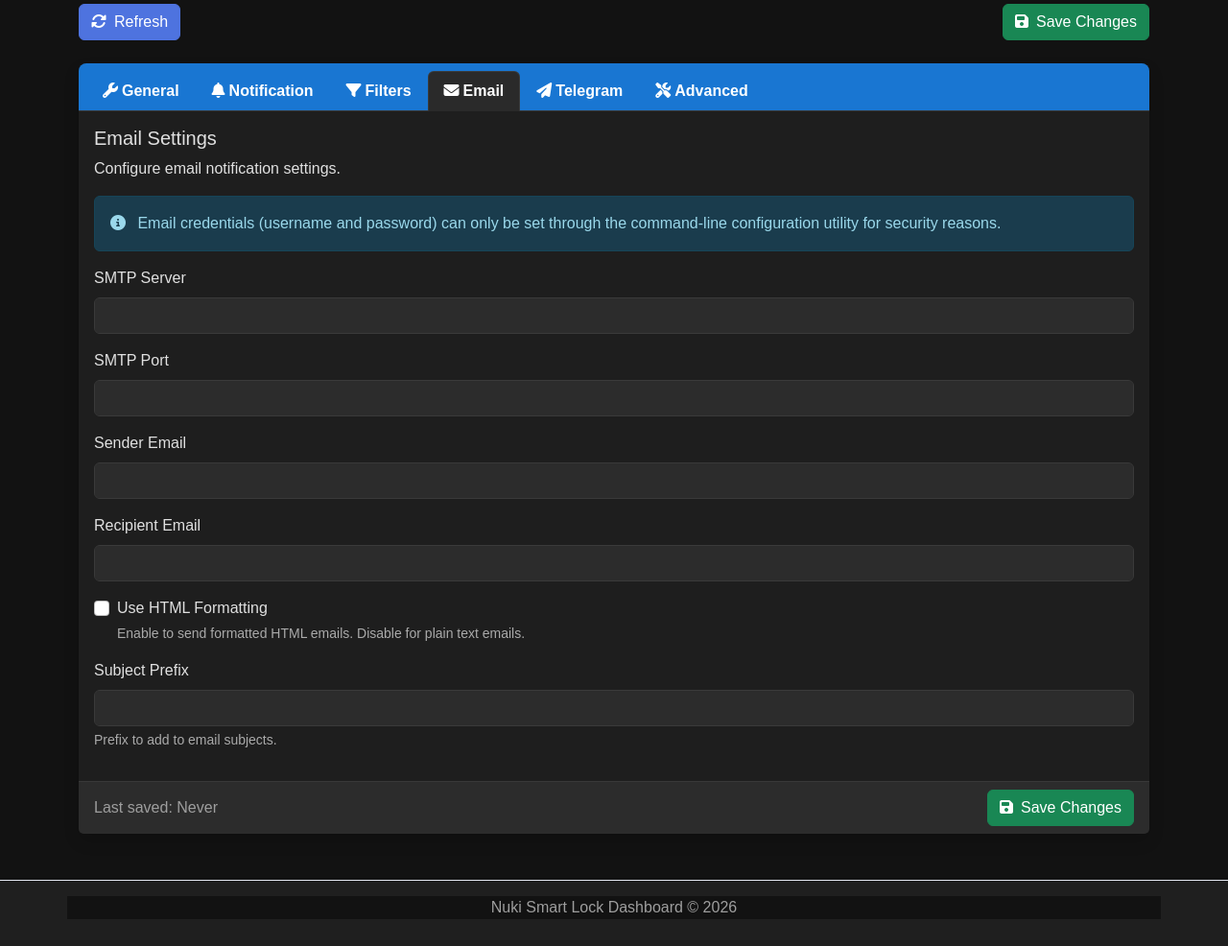
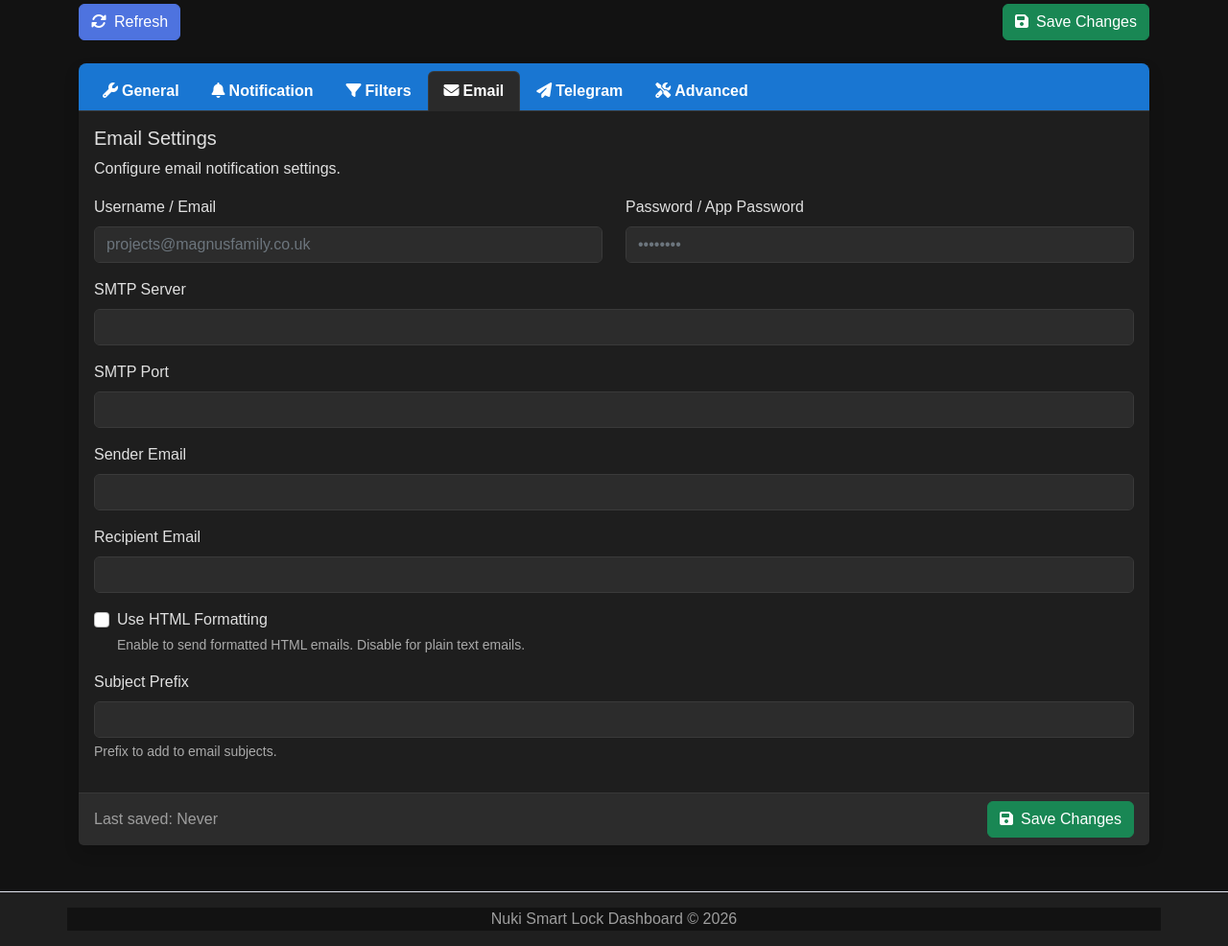
Before and after one commit to davedavedavenm/nuki-smart-lock-notification, a Python web app: template web/templates/config.html in a window 1280 px wide, after a click on "Email". Shown: the part 202-1188 px from the top of the page at 96% size. Before the commit the page ends 1160 px from the top, so only its background shows below. Run offline with Jinja, Linux system fonts and the light colour scheme; the template is opened without the code that fills it, so the values that code supplies are empty.

Commit message:
feat(web): Add full credential management to configuration page and reduce worker count for stability

```diff
--- a/docker-compose.yml
+++ b/docker-compose.yml
@@ -59,6 +59,7 @@ services:
       - TZ=Europe/London
       - DEFAULT_THEME=dark
       - SECRET_KEY=${SECRET_KEY:-nuki-smart-lock-dashboard-fixed-key}
+      - GUNICORN_WORKERS=1
     networks:
       - nuki-network
     depends_on:
--- a/web/templates/config.html
+++ b/web/templates/config.html
@@ -217,12 +217,18 @@
                         <h5 class="card-title">Email Settings</h5>
                         <p class="card-text">Configure email notification settings.</p>
 
-                        <div class="alert alert-info">
-                            <i class="fas fa-info-circle me-2"></i>
-                            Email credentials (username and password) can only be set through the command-line configuration utility for security reasons.
-                        </div>
+                        <form id="emailForm">
+                            <div class="row">
+                                <div class="col-md-6 mb-3">
+                                    <label for="emailUsername" class="form-label">Username / Email</label>
+                                    <input type="text" class="form-control" id="emailUsername" name="email.username" placeholder="projects@magnusfamily.co.uk">
+                                </div>
+                                <div class="col-md-6 mb-3">
+                                    <label for="emailPassword" class="form-label">Password / App Password</label>
+                                    <input type="password" class="form-control" id="emailPassword" name="email.password" placeholder="••••••••">
+                                </div>
+                            </div>
 
-                        <form id="emailForm">
                             <div class="mb-3">
                                 <label for="smtpServer" class="form-label">SMTP Server</label>
                                 <input type="text" class="form-control" id="smtpServer" name="email.smtp_server">
@@ -262,16 +268,20 @@
                         <h5 class="card-title">Telegram Settings</h5>
                         <p class="card-text">Configure Telegram notification settings.</p>
 
-                        <div class="alert alert-info">
-                            <i class="fas fa-info-circle me-2"></i>
-                            Telegram bot token can only be set through the command-line configuration utility for security reasons.
-                        </div>
+                        <form id="telegramForm">
+                            <div class="mb-3">
+                                <label for="telegramBotToken" class="form-label">Telegram Bot Token</label>
+                                <div class="input-group">
+                                    <span class="input-group-text"><i class="fas fa-key"></i></span>
+                                    <input type="password" class="form-control" id="telegramBotToken" name="telegram.bot_token" placeholder="••••••••">
+                                </div>
+                                <div class="form-text">Your Telegram bot token from @BotFather.</div>
+                            </div>
 
-                        <form id="telegramForm">
                             <div class="mb-3">
                                 <label for="chatId" class="form-label">Chat ID</label>
                                 <input type="text" class="form-control" id="chatId" name="telegram.chat_id">
-                                <div class="form-text">The chat ID where notifications will be sent. Run the get_telegram_chat_id.py script to get this.</div>
+                                <div class="form-text">The chat ID where notifications will be sent.</div>
                             </div>
 
                             <div class="mb-3 form-check">
@@ -435,6 +445,31 @@
 
     // Populate configuration forms with loaded data
     function populateConfigForms(data) {
+        // Nuki settings
+        if (data.nuki && data.nuki.api_token) {
+            $('#nukiToken').val(data.nuki.api_token);
+        }
+
+        // Email settings
+        if (data.email) {
+            $('#emailUsername').val(data.email.username || '');
+            if (data.email.password) $('#emailPassword').val(data.email.password);
+            $('#smtpServer').val(data.email.smtp_server || '');
+            $('#smtpPort').val(data.email.smtp_port || '');
+            $('#emailSender').val(data.email.sender || '');
+            $('#emailRecipient').val(data.email.recipient || '');
+            $('#useHtml').prop('checked', data.email.use_html);
+            $('#subjectPrefix').val(data.email.subject_prefix || '');
+        }
+
+        // Telegram settings
+        if (data.telegram) {
+            if (data.telegram.bot_token) $('#telegramBotToken').val(data.telegram.bot_token);
+            $('#chatId').val(data.telegram.chat_id || '');
+            $('#useEmoji').prop('checked', data.telegram.use_emoji);
+            $('#telegramFormat').val(data.telegram.format || 'detailed');
+        }
+
         // General settings
         $('#notificationType').val(data.general.notification_type);
         $('#pollingInterval').val(data.general.polling_interval);
@@ -447,33 +482,6 @@
 
         // Filter settings
         $('#excludedUsers').val(data.filter.excluded_users.join(','));
-
-        // Set excluded actions checkboxes
-        $('.excluded-action').prop('checked', false);
-        data.filter.excluded_actions.forEach(function(action) {
-            $(`#excludeAction${action}`).prop('checked', true);
-        });
-        updateExcludedActions();
-
-        // Set excluded triggers checkboxes
-        $('.excluded-trigger').prop('checked', false);
-        data.filter.excluded_triggers.forEach(function(trigger) {
-            $(`#excludeTrigger${trigger}`).prop('checked', true);
-        });
-        updateExcludedTriggers();
-
-        // Email settings
-        $('#smtpServer').val(data.email.smtp_server);
-        $('#smtpPort').val(data.email.smtp_port);
-        $('#emailSender').val(data.email.sender);
-        $('#emailRecipient').val(data.email.recipient);
-        $('#useHtml').prop('checked', data.email.use_html);
-        $('#subjectPrefix').val(data.email.subject_prefix);
-
-        // Telegram settings
-        $('#chatId').val(data.telegram.chat_id);
-        $('#useEmoji').prop('checked', data.telegram.use_emoji);
-        $('#telegramFormat').val(data.telegram.format);
 
         // Advanced settings
         $('#maxEventsPerCheck').val(data.advanced.max_events_per_check);
@@ -526,6 +534,8 @@
                 excluded_triggers: $('#excludedTriggers').val()
             },
             email: {
+                username: $('#emailUsername').val(),
+                password: $('#emailPassword').val(),
                 smtp_server: $('#smtpServer').val(),
                 smtp_port: $('#smtpPort').val(),
                 sender: $('#emailSender').val(),
@@ -534,6 +544,7 @@
                 subject_prefix: $('#subjectPrefix').val()
             },
             telegram: {
+                bot_token: $('#telegramBotToken').val(),
                 chat_id: $('#chatId').val(),
                 use_emoji: $('#useEmoji').is(':checked'),
                 format: $('#telegramFormat').val()
```
Also changed, not shown: tests/test_setup_logic.py (added, +36 -0 lines).
